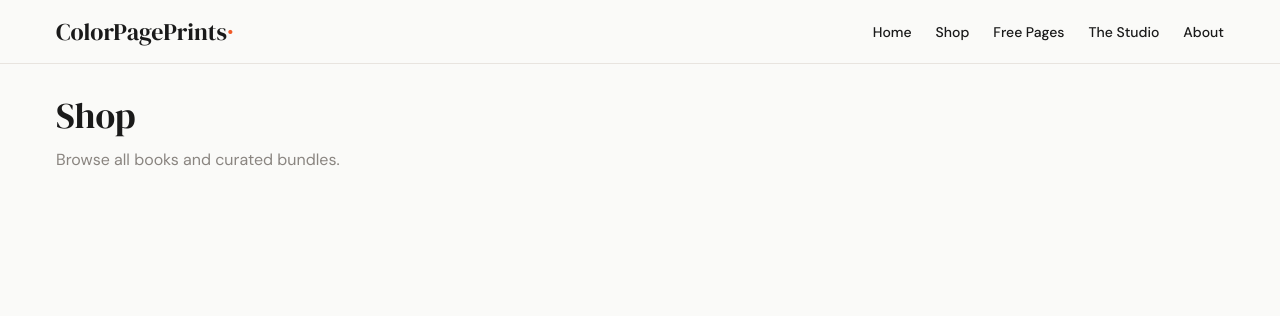
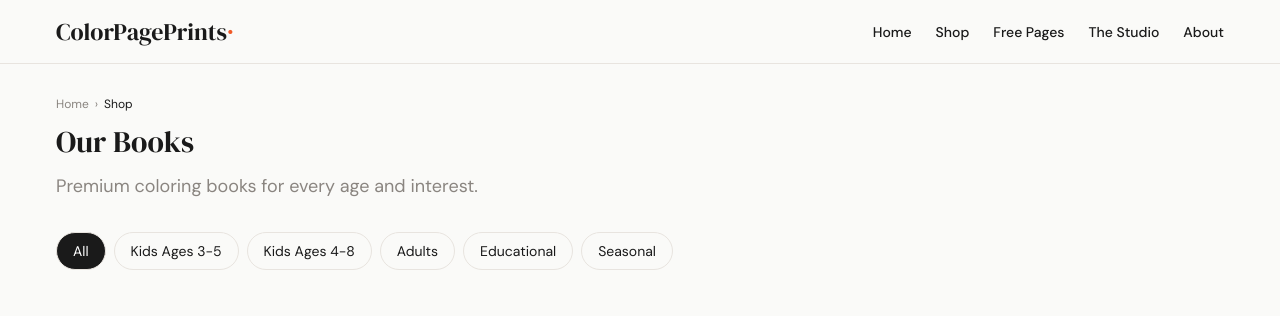
Before and after one commit to petdala/colorpageprints-v2, a Next.js app: page /shop in a window 1280 px wide. Shown: the top 316 px of the page. Built offline with nearby package versions, Linux system fonts and the light colour scheme; grey boxes are pictures that could not be loaded.

Commit message:
Task 6: implement shop page with filters and collection schema

```diff
--- /dev/null
+++ b/app/shop/ShopPageClient.tsx
@@ -0,0 +1,71 @@
+"use client";
+
+import { useMemo, useState } from "react";
+import { EmailCapture } from "@/components/sections/EmailCapture";
+import { BookCard } from "@/components/ui/BookCard";
+import { FilterChips } from "@/components/ui/FilterChips";
+import type { Book } from "@/lib/types";
+
+const filterOptions = ["All", "Kids Ages 3-5", "Kids Ages 4-8", "Adults", "Educational", "Seasonal"];
+
+type ShopPageClientProps = {
+  books: Book[];
+};
+
+export function ShopPageClient({ books }: ShopPageClientProps) {
+  const [activeOption, setActiveOption] = useState("All");
+
+  const filteredBooks = useMemo(() => {
+    const sorted = [...books].sort((a, b) => a.priority - b.priority);
+
+    if (activeOption === "All") {
+      return sorted;
+    }
+
+    return sorted.filter((book) => {
+      const age = book.age_range.toLowerCase();
+      const lane = book.lane.toLowerCase();
+
+      if (activeOption === "Kids Ages 3-5") {
+        return age.includes("3-5") || lane.includes("kids");
+      }
+
+      if (activeOption === "Kids Ages 4-8") {
+        return age.includes("4-8") || age.includes("4") || age.includes("8");
+      }
+
+      if (activeOption === "Adults") {
+        return age.includes("adult") || lane.includes("adult");
+      }
+
+      if (activeOption === "Educational") {
+        return lane.includes("educational");
+      }
+
+      if (activeOption === "Seasonal") {
+        return lane.includes("seasonal");
+      }
+
+      return true;
+    });
+  }, [activeOption, books]);
+
+  return (
+    <div className="space-y-10">
+      <FilterChips options={filterOptions} activeOption={activeOption} onSelect={setActiveOption} />
+
+      <div className="grid grid-cols-1 gap-6 md:grid-cols-2 lg:grid-cols-3">
+        {filteredBooks.map((book) => (
+          <BookCard key={book.sku} book={book} />
+        ))}
+      </div>
+
+      <EmailCapture
+        heading="Get weekly coloring tips + free pages"
+        subtext="Join 20,000+ families. Unsubscribe anytime."
+        buttonText="Send My Pages →"
+        tag="shop"
+      />
+    </div>
+  );
+}
--- a/app/shop/page.tsx
+++ b/app/shop/page.tsx
@@ -1,8 +1,42 @@
+import type { Metadata } from "next";
+import { Breadcrumbs } from "@/components/ui/Breadcrumbs";
+import { getBooks } from "@/lib/data";
+import { ShopPageClient } from "./ShopPageClient";
+
+export const metadata: Metadata = {
+  title: "Shop Coloring Books | Kids & Adults | ColorPagePrints"
+};
+
 export default function ShopPage() {
+  const books = getBooks();
+
+  const collectionSchema = {
+    "@context": "https://schema.org",
+    "@type": "CollectionPage",
+    name: "ColorPagePrints Shop",
+    description: "Premium coloring books for every age and interest.",
+    mainEntity: {
+      "@type": "ItemList",
+      itemListElement: books.map((book, index) => ({
+        "@type": "ListItem",
+        position: index + 1,
+        name: book.title,
+        url: `https://www.colorpageprints.com/shop/${book.slug}`
+      }))
+    }
+  };
+
   return (
-    <section className="space-y-3">
-      <h1 className="font-heading text-4xl">Shop</h1>
-      <p className="text-text-muted">Browse all books and curated bundles.</p>
-    </section>
+    <div className="space-y-8">
+      <header className="space-y-3">
+        <Breadcrumbs items={[{ label: "Home", href: "/" }, { label: "Shop", href: "/shop" }]} />
+        <h1 className="font-heading text-3xl text-text">Our Books</h1>
+        <p className="text-lg text-text-muted">Premium coloring books for every age and interest.</p>
+      </header>
+
+      <ShopPageClient books={books} />
+
+      <script type="application/ld+json" dangerouslySetInnerHTML={{ __html: JSON.stringify(collectionSchema) }} />
+    </div>
   );
 }
```
